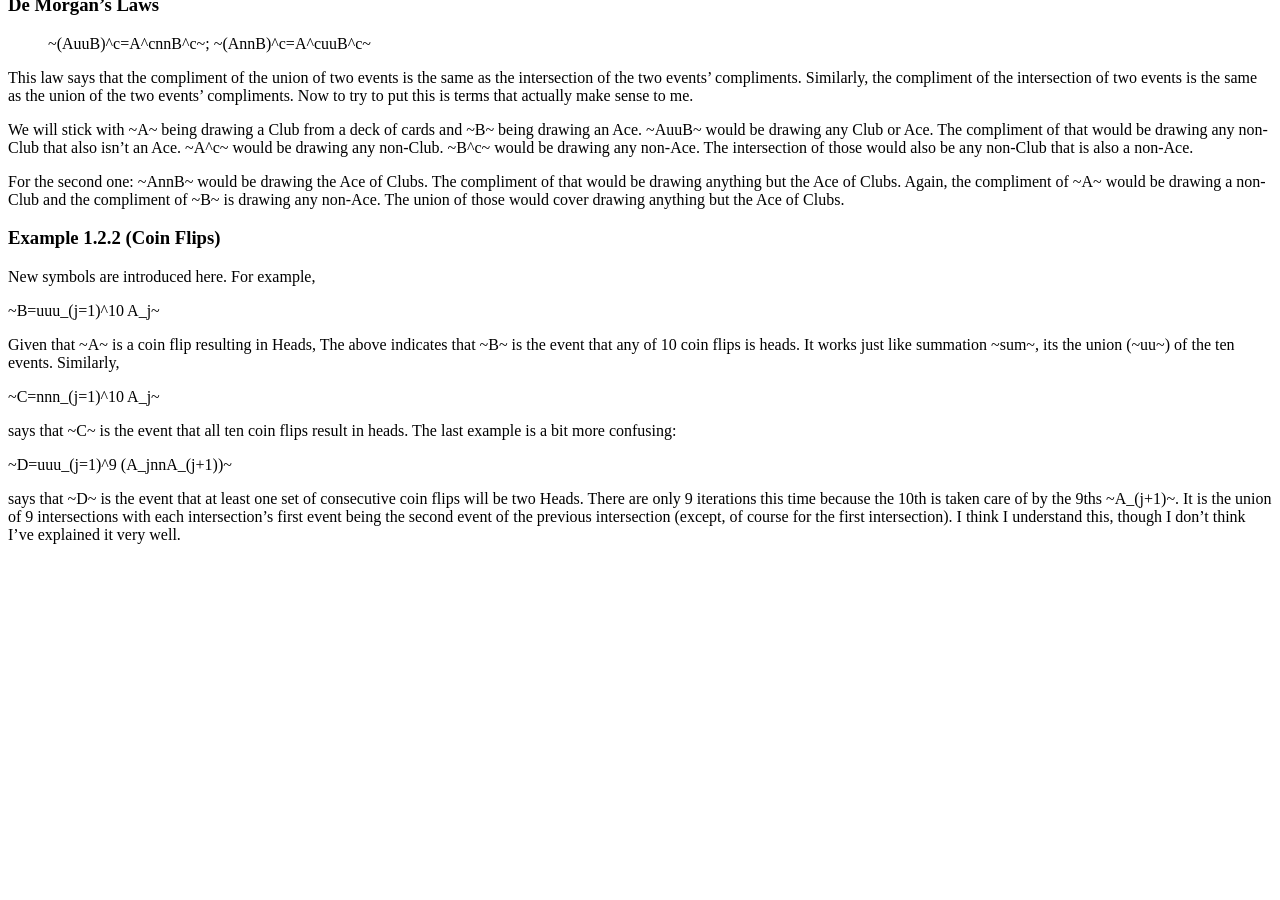
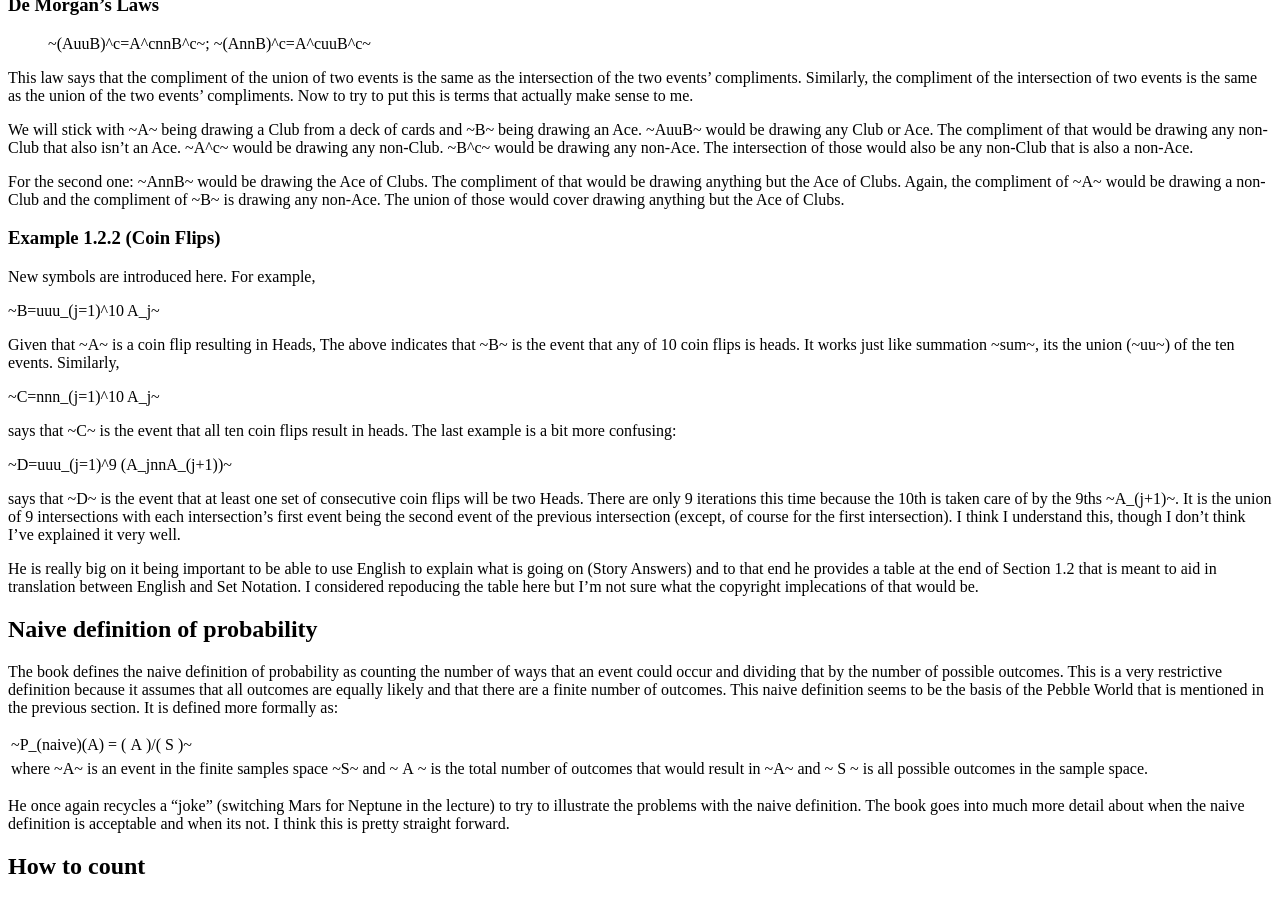
Before and after one commit to ebailey78/STAT101, a Jekyll site: the page built from _posts/2016-04-28-week_1.md, in a window 1280 px wide and 900 px high, scrolled down 1315 px. Built offline with Jekyll 4.4.1, drawn with Linux system fonts in a browser that asks for light colours; before the commit the page ends 1875 px from its top, so only the background shows below that.

Commit message:
Update 2016-04-28-week_1.md

```diff
--- a/_posts/2016-04-28-week_1.md
+++ b/_posts/2016-04-28-week_1.md
@@ -65,3 +65,17 @@ says that ~C~ is the event that all ten coin flips result in heads. The last exa
 ~D=uuu_(j=1)^9 (A_jnnA_(j+1))~
 
 says that ~D~ is the event that at least one set of consecutive coin flips will be two Heads. There are only 9 iterations this time because the 10th is taken care of by the 9ths ~A_(j+1)~. It is the union of 9 intersections with each intersection's first event being the second event of the previous intersection (except, of course for the first intersection). I think I understand this, though I don't think I've explained it very well.
+
+He is really big on it being important to be able to use English to explain what is going on (Story Answers) and to that end he provides a table at the end of Section 1.2 that is meant to aid in translation between English and Set Notation. I considered repoducing the table here but I'm not sure what the copyright implecations of that would be.
+
+## Naive definition of probability
+
+The book defines the naive definition of probability as counting the number of ways that an event could occur and dividing that by the number of possible outcomes. This is a very restrictive definition because it assumes that all outcomes are equally likely and that there are a finite number of outcomes. This naive definition seems to be the basis of the Pebble World that is mentioned in the previous section. It is defined more formally as:
+
+~P_(naive)(A) = (|A|)/(|S|)~
+
+where ~A~ is an event in the finite samples space ~S~ and ~|A|~ is the total number of outcomes that would result in ~A~ and ~|S|~ is all possible outcomes in the sample space.
+
+He once again recycles a "joke" (switching Mars for Neptune in the lecture) to try to illustrate the problems with the naive definition. The book goes into much more detail about when the naive definition is acceptable and when its not. I think this is pretty straight forward.
+
+## How to count
```
